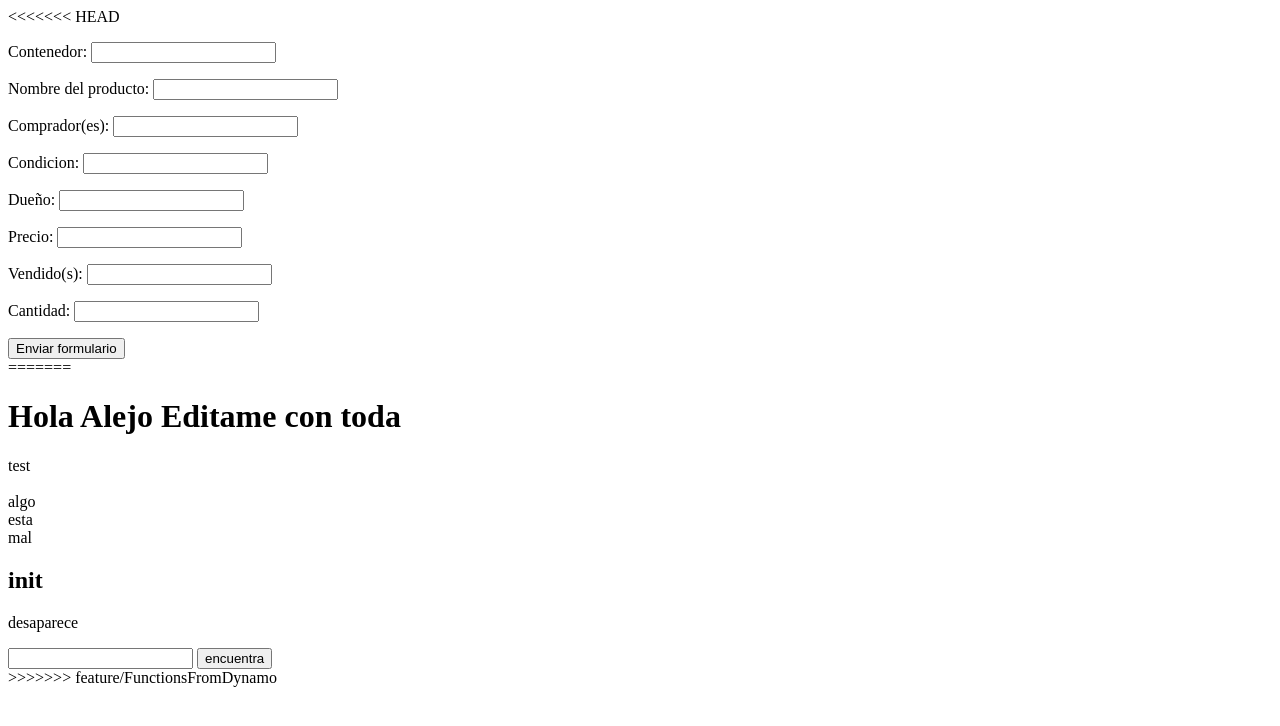
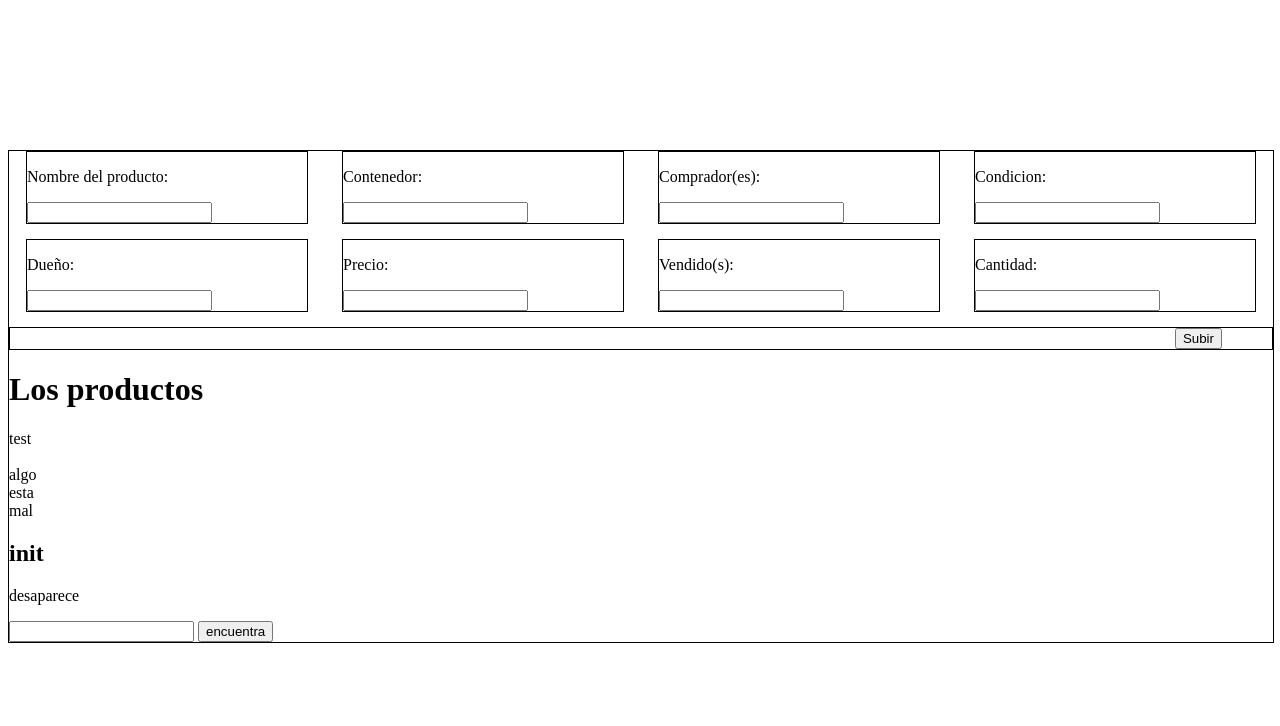
Before and after one commit to alesavas919/drango, a Django app: page /products/ in a window 1280 px wide. Shown: the top 726 px of the page. Run offline with Django 4.2, Linux system fonts and the light colour scheme.

Commit message:
current stayls result

```diff
--- a/dynamo/dynamodb.py
+++ b/dynamo/dynamodb.py
@@ -1,6 +1,6 @@
 #from boto3 import client,resource as boto3
 #import boto3
-#awscli
+#import awscli
 import boto3
 from boto3.dynamodb.conditions import Key
 
--- a/templates/index.html
+++ b/templates/index.html
@@ -1,28 +1,69 @@
 <!DOCTYPE html>
+{% load static %}
 <html lang="en">
 <head>
     <meta charset="UTF-8">
     <title>Holi</title>
+    <style>
+        .content{
+            display: block;
+            width: 1400px;
+            max-width: 100%;
+            border: 1px solid black;
+            margin: 0 auto;
+            margin-top: 150px;
+            padding: 0;
+        }
+        .formulario{
+            width: 100%;
+            display: flex;
+            flex-wrap: wrap;
+            flex-direction: row;
+            justify-content: space-around;
+            margin: 0 auto;
+            gap: 15px 0;
+            max-height: max-content;
+        }
+        .formulario div{
+            display: block;
+            border: 1px solid black;
+            width: calc((1400px / 5));
+        }
+        .formulario div p{
+        }
+        .formulario .btnGroup{
+            display: block;
+            width: 100%
+        }
+        .btnGroup button{
+            display: block;
+            margin-left: auto;
+            margin-right: 50px;
+        }
+    </style>
+    <!--<link rel="stylesheet" type="text/css" href="{% static 'indexStyles.css' %}">-->
 </head>
 <body>
-<<<<<<< HEAD
 
-    <form name="formulario" method="" action="" onClick="alert('')">
+
+    <div class="content">
+        <form name="formulario" method="GET" class="formulario">
             <!-- Datos del formulario -->
-        <p>Contenedor: <input type="text" name="container" required></p>
-    <p>Nombre del producto: <input type="text" name="prod_name" required></p>
-    <p>Comprador(es): <input type="text" name="buyer" required></p>
-    <p>Condicion: <input type="text" name="condition" required></p>
-    <p>Dueño: <input type="text" name="owner" required></p>
-    <p>Precio: <input type="text" name="price" required></p>
-    <p>Vendido(s): <input type="text" name="sold" required></p>
-    <p>Cantidad: <input type="text" name="stock" required></p>
+                  <div><p>Nombre del producto:</p><input type="text" name="prod_name" required></div>
+                  <div><p>Contenedor:</p> <input type="text" name="container" required></div>
+                  <div><p>Comprador(es):</p> <input type="text" name="buyer" required></div>
+                  <div><p>Condicion:</p> <input type="text" name="condition" required></div>
+                  <div><p>Dueño:</p> <input type="text" name="owner" required></div>
+                  <div><p>Precio:</p> <input type="text" name="price" required></div>
+                  <div><p>Vendido(s):</p> <input type="text" name="sold" required></div>
+                  <div><p>Cantidad:</p> <input type="text" name="stock" required></div>
             <!-- Botón de envío de formulario -->
-  <input type="submit" value="Enviar formulario" />
+                  <div class="btnGroup"><button>Subir</button></div>
           </form>
 
-=======
-    <h1>Hola Alejo Editame con toda</h1>
+
+
+        <h1 id="externo" class="externo">Los productos</h1>
         {{name}}
         <br>
         <br>
@@ -41,6 +82,5 @@
             <button type="submit" >encuentra</button>
         </form>
         {{some}}
->>>>>>> feature/FunctionsFromDynamo
-</body>
+    </div>
 </html>
```
Also changed, not shown: drango/settings.py (+8 -3 lines), static/indexStyles.css (added, +8 -0 lines), templates/indexStyles.css (added, +8 -0 lines), templates/static/indexStyles.css (added, +8 -0 lines). Lines whose indentation alone changed are shown as unchanged.
